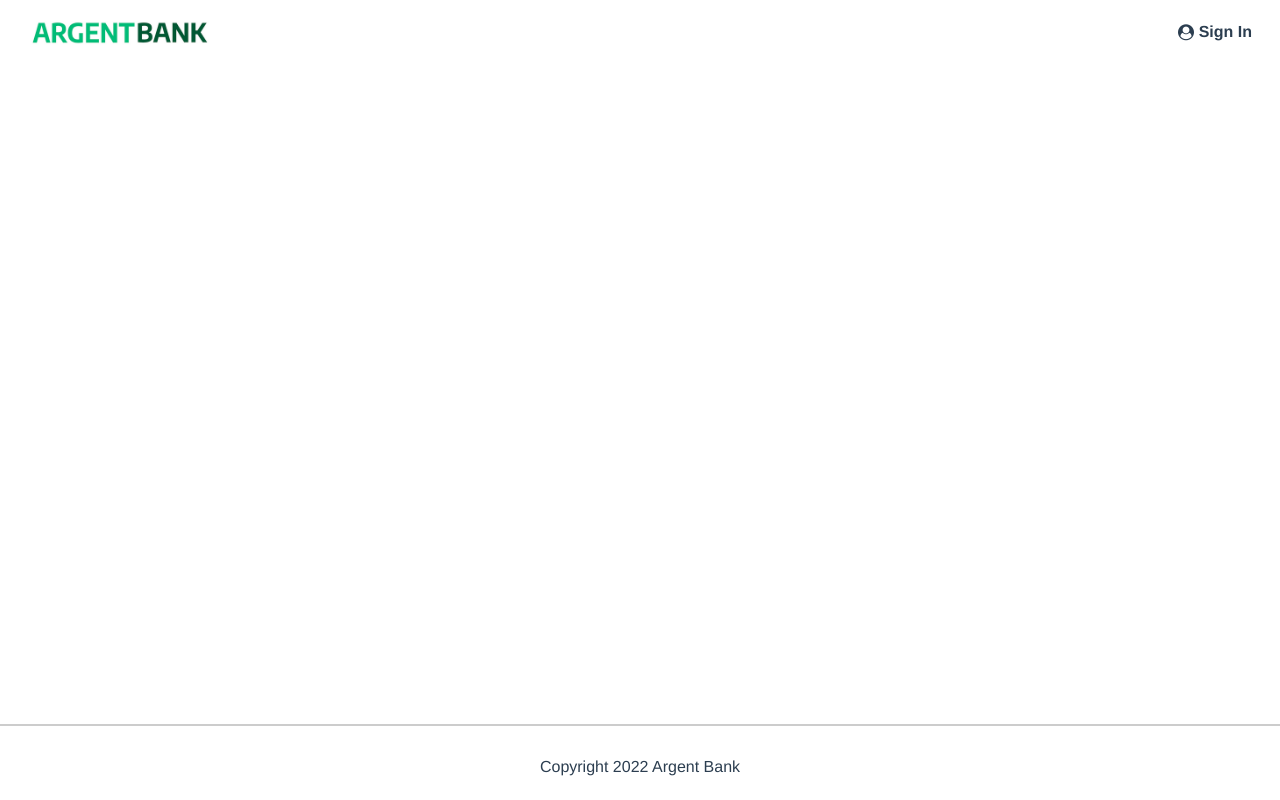
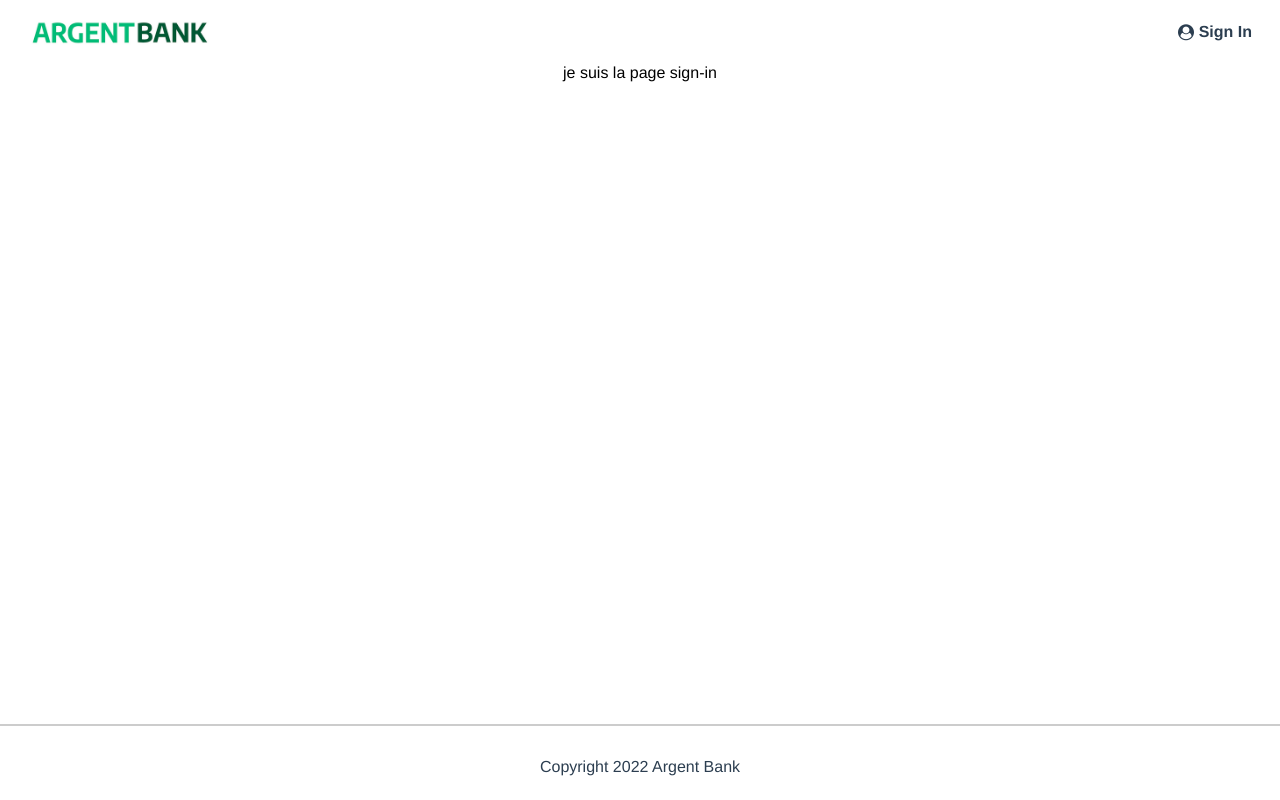
Before and after one commit to Roy-Framery-s-Openclassrooms-projects/royframery_13_24032022, a React (Create React App) app: page /sign-in in a window 1280 px wide. Built offline with nearby package versions, Linux system fonts and the light colour scheme.

Commit message:
implement signIn page

```diff
--- /dev/null
+++ b/src/Pages/SignIn/index.jsx
@@ -0,0 +1,9 @@
+const SignIn = () => {
+    return (
+        <main className="signIn">
+            <p>je suis la page sign-in</p>
+        </main>
+    )
+}
+
+export default SignIn
--- a/src/components/Header/index.jsx
+++ b/src/components/Header/index.jsx
@@ -16,7 +16,11 @@ const Header = () => {
                     />
                     <h1 className="sr-only">Argent Bank</h1>
                 </Link>
-                <HeaderItem icon="fa fa-user-circle" text="Sign In" />
+                <HeaderItem
+                    icon="fa fa-user-circle"
+                    text="Sign In"
+                    path="/sign-in"
+                />
             </nav>
         </header>
     )
--- a/src/components/HeaderItem/index.jsx
+++ b/src/components/HeaderItem/index.jsx
@@ -3,9 +3,9 @@ import PropTypes from 'prop-types'
 // Css
 import './HeaderItem.scss'
 
-const HeaderItem = ({ icon, text }) => {
+const HeaderItem = ({ icon, text, path }) => {
     return (
-        <Link to="/sign-in" className="headerItem">
+        <Link to={path} className="headerItem">
             <i className={icon}></i>
             <p className="headerItem__text">{text}</p>
         </Link>
@@ -15,6 +15,7 @@ const HeaderItem = ({ icon, text }) => {
 HeaderItem.protoTypes = {
     icon: PropTypes.string.isRequired,
     text: PropTypes.string.isRequired,
+    path: PropTypes.string.isRequired,
 }
 
 export default HeaderItem
--- a/src/index.jsx
+++ b/src/index.jsx
@@ -3,6 +3,7 @@ import ReactDOM from 'react-dom'
 import { BrowserRouter as Router, Routes, Route } from 'react-router-dom'
 // Pages
 import Home from './Pages/Home'
+import SignIn from './Pages/SignIn'
 // Components
 import Header from './components/Header'
 import Footer from './components/Footer'
@@ -16,6 +17,7 @@ ReactDOM.render(
             <Header />
             <Routes>
                 <Route path="/" element={<Home />} />
+                <Route path="/sign-in" element={<SignIn />} />
             </Routes>
             <Footer />
         </Router>
```
